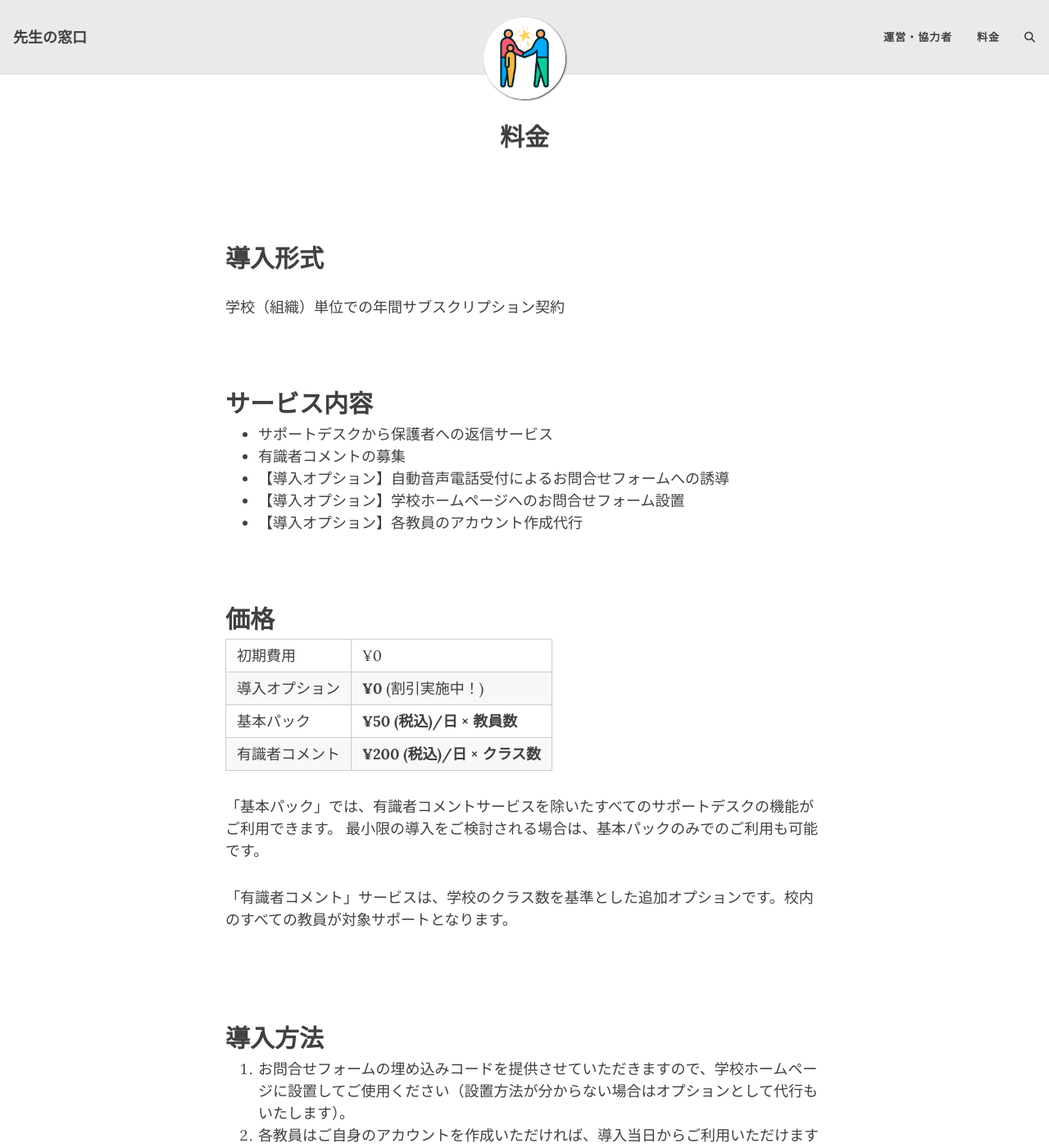
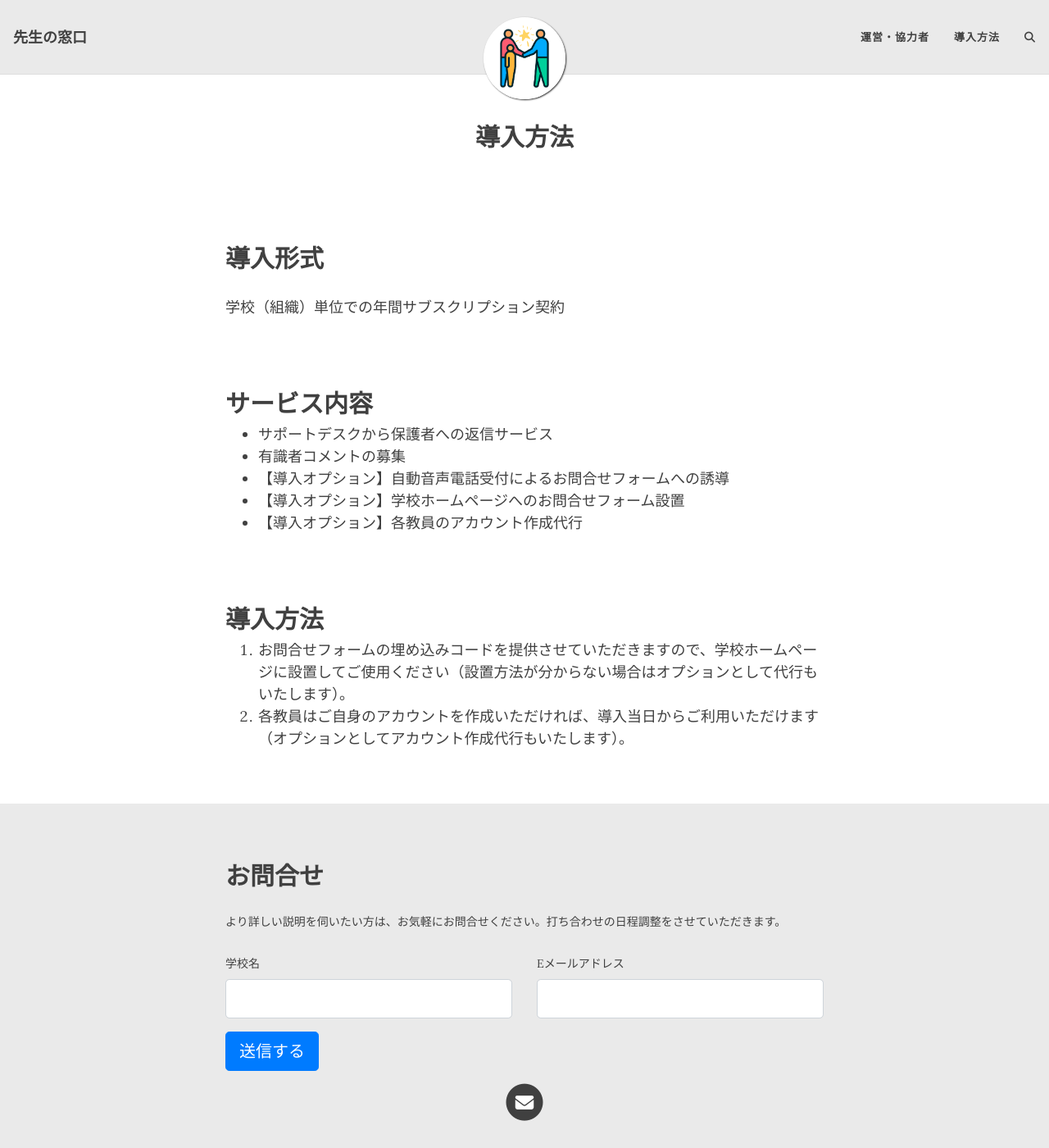
Before and after one commit to Sensei-Madoguchi/Sensei-Madoguchi.github.io, a Jekyll site: the page built from pricing.md, in a window 1280 px wide and 1400 px high. Shown: the whole window at 82% size. Built offline with Jekyll 4.4.1, drawn with Linux system fonts in a browser that asks for light colours; comment, search, counter and statistics services are not loaded.

Commit message:
Replace pricing

```diff
--- a/_config.yml
+++ b/_config.yml
@@ -21,7 +21,7 @@ author: 先生の窓口
 
 navbar-links:
   運営・協力者: "aboutus"
-  料金: "pricing"
+  導入方法: "pricing"
   # お問合せ: "contact"
   # Resources:
   #   - Beautiful Jekyll: "https://beautifuljekyll.com"
--- a/pricing.md
+++ b/pricing.md
@@ -1,6 +1,6 @@
 ---
 layout: page
-title: 料金
+title: 導入方法
 subtitle:
 ---
 
@@ -20,12 +20,12 @@ subtitle:
 
 
 
-## 価格
+<!-- ## 価格
 
 | 初期費用 | ¥0 |
 | 導入オプション | **¥0** (割引実施中！) |
-| 基本パック | **¥50 (税込)/日 × 教員数** |
-| 有識者コメント | **¥200 (税込)/日 × クラス数** |
+| 基本パック | **¥xxx (税込)/日 × 教員数** |
+| 有識者コメント | **¥xxx (税込)/日 × クラス数** |
 
 
 「基本パック」では、有識者コメントサービスを除いたすべてのサポートデスクの機能がご利用できます。
@@ -34,6 +34,7 @@ subtitle:
 「有識者コメント」サービスは、学校のクラス数を基準とした追加オプションです。校内のすべての教員が対象サポートとなります。
 
 <br>
+ -->
 
 ## 導入方法
 1. お問合せフォームの埋め込みコードを提供させていただきますので、学校ホームページに設置してご使用ください（設置方法が分からない場合はオプションとして代行もいたします）。
```
